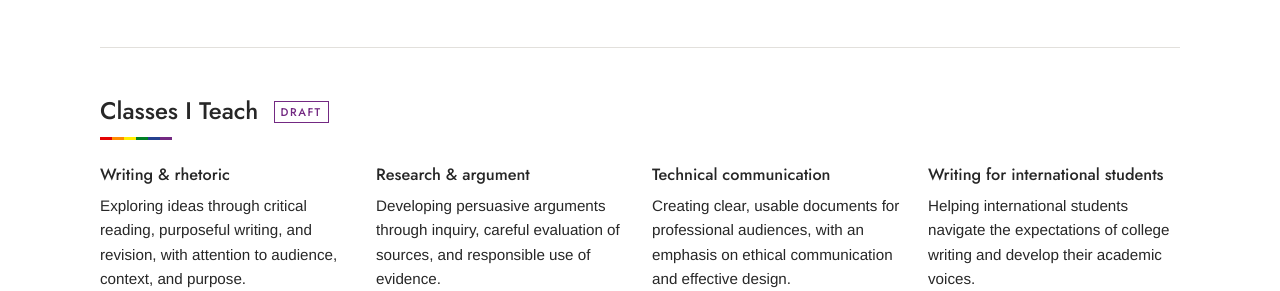
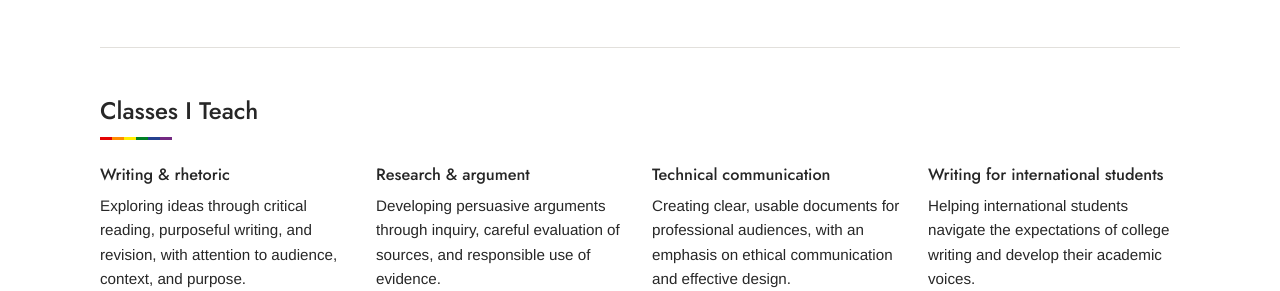
Before and after one commit to prof-richriddle/portfolio, a Jekyll site: the page built from about.html, in a window 1280 px wide. Shown: the part 446-737 px from the top of the page. Built offline with Jekyll 4.4.1, drawn with Linux system fonts in a browser that asks for light colours.

Commit message:
About Me: remove Draft label
Co-Authored-By: Claude Opus 5.5 <noreply@anthropic.com>
Claude-Session: https://claude.ai/code/session_01LKxkcfdpkeKgywibvvsXFB

```diff
--- a/about.html
+++ b/about.html
@@ -12,7 +12,7 @@ title: About Me
 </section>
 
 <section aria-labelledby="teach-h">
-  <div class="sec-head"><h2 id="teach-h">Classes I Teach <span class="draft">Draft</span></h2></div>
+  <div class="sec-head"><h2 id="teach-h">Classes I Teach</h2></div>
   <div class="teach">
     <div><h3>Writing &amp; rhetoric</h3><p>Exploring ideas through critical reading, purposeful writing, and revision, with attention to audience, context, and purpose.</p></div>
     <div><h3>Research &amp; argument</h3><p>Developing persuasive arguments through inquiry, careful evaluation of sources, and responsible use of evidence.</p></div>
```
